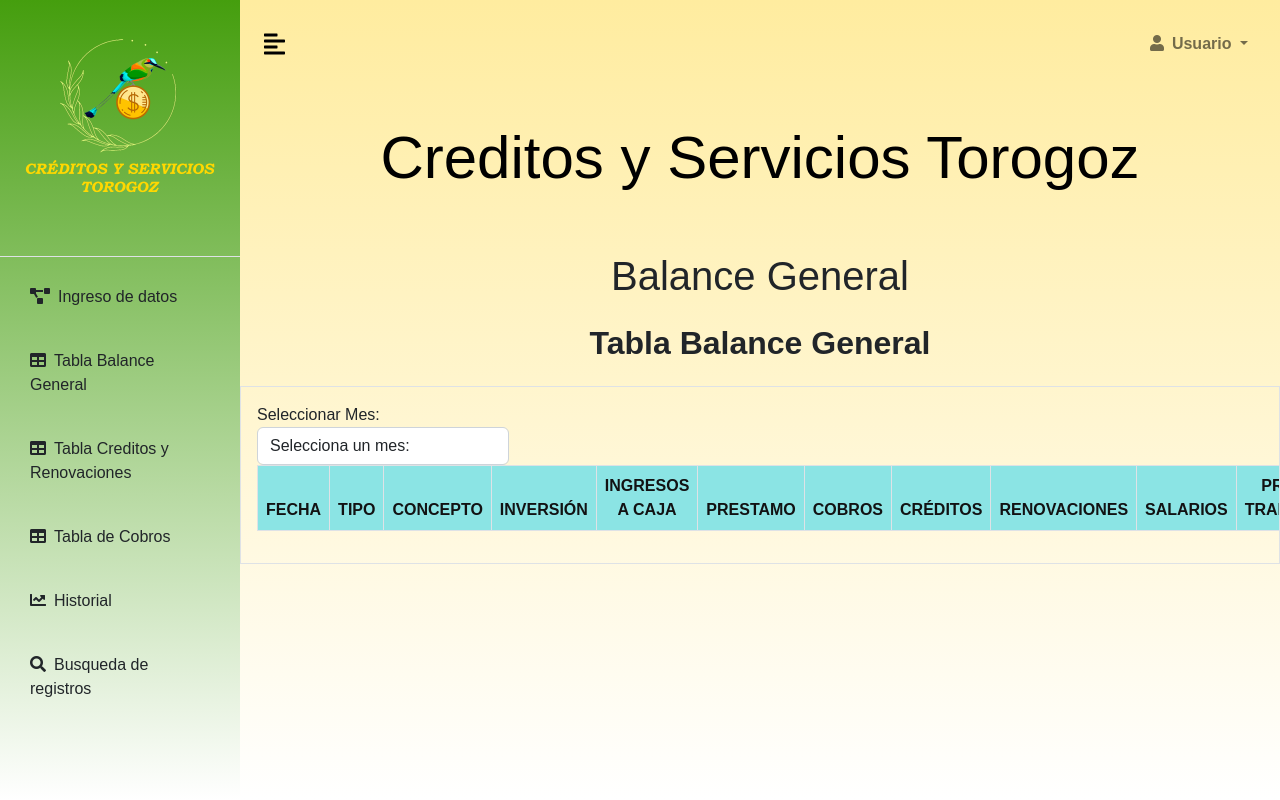
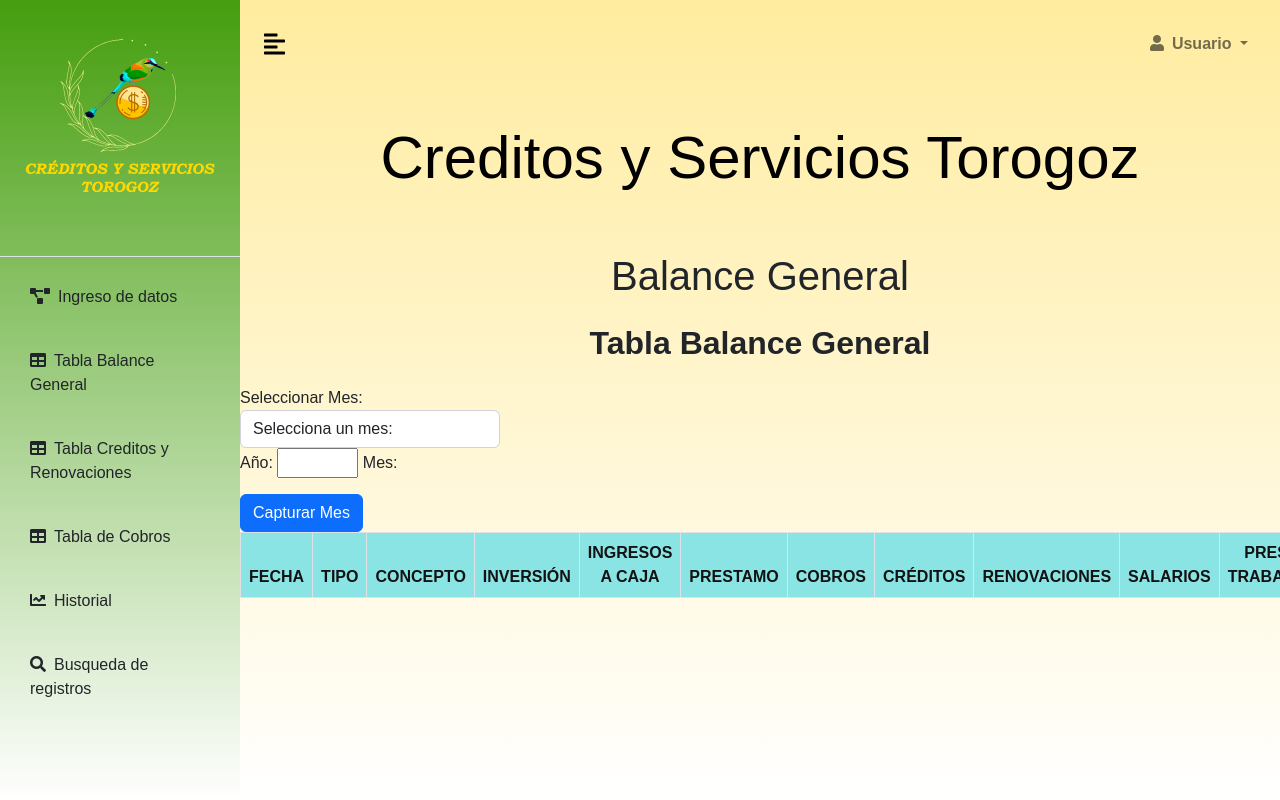
Before and after one commit to MiguelZelaya5/AppCySTorogoz, a Django app: page /tHistorial/ in a window 1280 px wide. Run offline with Django 5.2, Linux system fonts and the light colour scheme; the visitor is signed in with stand-in values (Sample User, id 1); lists and menus that the app fills with data are empty; some libraries are stand-ins or nearby versions.

Commit message:
Historial

```diff
--- a/CySTorogoz/urls.py
+++ b/CySTorogoz/urls.py
@@ -34,5 +34,7 @@ urlpatterns = [
     path('salir/', views.salir, name="salir"),
     path('tablabalanceGeneral/', views.tablabalancegeneral, name='tablabalanceGeneral'),
     path('tablacreditos/', views.tablacreditosyrenovaciones, name='tablacreditos'),
+    path('filtrar_por_mes/', views.filtrar_por_mes, name='filtrar_por_mes'),
+
 
 ]
--- a/TorogozApp/templates/base.html
+++ b/TorogozApp/templates/base.html
@@ -91,7 +91,8 @@
 
                 <!-- Dropdown 3 -->
                 <div class="">
-                    <a style="text-decoration: none">
+                    <a href="{% url 'tHistorial' %}" style="text-decoration: none">
+
                         <button class="btn btn-secondary  list-group-item list-group-item-action bg-transparent" type="button"  aria-expanded="false">
                             <i class="fas fa-chart-line me-2"></i>Historial
                         </button>
--- a/TorogozApp/templates/historial.html
+++ b/TorogozApp/templates/historial.html
@@ -5,27 +5,35 @@
 <div class="col pb-5">
     <h2 class="pb-3 fw-bold text-center" >Tabla Balance General</h2>
     <div class="col">
+        <form method="GET" action="{% url 'filtrar_por_mes' %}">
+            <div class="col-md-3">
+            <label for="mes">Seleccionar Mes:</label>
+            <select class="form-control" id="mes" name="mes">
+            <option value="seleccion">Selecciona un mes:</option>
+            <option value="1" {% if mes_actual == 1 %} selected {% endif %}>Enero</option>
+            <option value="2" {% if mes_actual == 2 %} selected {% endif %}>Febrero</option>
+            <option value="3" {% if mes_actual == 3 %} selected {% endif %}>Marzo</option>
+            <option value="4" {% if mes_actual == 4 %} selected {% endif %}>Abril</option>
+            <option value="5" {% if mes_actual == 5 %} selected {% endif %}>Mayo</option>
+            <option value="6" {% if mes_actual == 6 %} selected {% endif %}>Junio</option>
+            <option value="7" {% if mes_actual == 7 %} selected {% endif %}>Julio</option>
+            <option value="8" {% if mes_actual == 8 %} selected {% endif %}>Agosto</option>
+            <option value="9" {% if mes_actual == 9 %} selected {% endif %}>Septiembre</option>
+            <option value="10" {% if mes_actual == 10 %} selected {% endif %}>Octubre</option>
+            <option value="11" {% if mes_actual == 11 %} selected {% endif %}>Noviembre</option>
+            <option value="12" {% if mes_actual == 12 %} selected {% endif %}>Diciembre</option>
 
-        <div class="border p-3" style="overflow-x: auto;">
-            <div class="col-md-3">
-                <label for="mes">Seleccionar Mes:</label>
-                <select class="form-control" id="mes" name="mes">
-                    <option value="seleccion">Selecciona un mes: </option>
-                    <option value="1">Enero</option>
-                    <option value="2">Febrero</option>
-                    <option value="3">Marzo</option>
-                    <option value="4">Abril</option>
-                    <option value="5">Mayo</option>
-                    <option value="6">Junio</option>
-                    <option value="7">Julio</option>
-                    <option value="8">Agosto</option>
-                    <option value="9">Septiembre</option>
-                    <option value="10">Octubre</option>
-                    <option value="11">Noviembre</option>
-                    <option value="12">Diciembre</option>
-                    <!-- Agrega los demás meses según tu necesidad -->
-                </select>
+        </select>
+
+        <label for="año">Año:</label>
+        <input type="number" id="año" name="año" min="1982" max="2099" step="1" value="{{ año_actual }}" />
+        <!-- Aquí añadí el valor predeterminado como el año actual -->
+        <label for="mes">Mes:</label>
+        <button type="submit" class="btn btn-primary mt-3">Capturar Mes</button>
+
             </div>
+
+
             <table class="table table-hover table-striped table-bordered" id="example">
 
                 <thead style="background-color: #8be4e4; color: #121213;">
@@ -70,6 +78,10 @@
                 </tbody>
             </table>
 
+
+        </form>
+
+
         </div>
     </div>
 </div>
--- a/TorogozApp/views.py
+++ b/TorogozApp/views.py
@@ -9,6 +9,7 @@ from django.http import HttpResponseServerError
 from django.db import transaction
 from .models import TablaBalanceGeneral,TablaCreditos,TablaRenovaciones
 from django.contrib.auth.decorators import login_required
+from datetime import datetime
 
 #prueba
 #prueba3
@@ -388,3 +389,36 @@ def redirigir_a_admin(request):
 def salir(request):
     logout(request)
     return redirect('/')
+
+#---------------------------------------------------------------------------#
+#historial
+def filtrar_por_mes(request):
+
+    año_actual = datetime.now().year
+    mes_actual = datetime.now().month
+
+
+    with connection.cursor() as cursor:
+        cursor.execute("SELECT YEAR(CURDATE()) AS año")
+        año_actual_bd = cursor.fetchone()[0]
+
+
+    if año_actual_bd:
+        año_actual = año_actual_bd
+
+    if request.method == 'GET':
+        mes_seleccionado = request.GET.get('mes')
+        año_seleccionado = request.GET.get('año', año_actual)
+
+
+        if mes_seleccionado and mes_seleccionado != 'seleccion':
+            try:
+                mes_seleccionado = int(mes_seleccionado)
+                registros_filtrados = TablaBalanceGeneral.objects.filter(fecha__month=mes_seleccionado, fecha__year=año_seleccionado)
+                return render(request, 'historial.html', {'registros': registros_filtrados, 'año_actual': año_actual})
+            except ValueError:
+
+                pass
+
+    registros_todos = TablaBalanceGeneral.objects.filter(fecha__year=año_actual, fecha__month=datetime.now().month)
+    return render(request, 'historial.html', {'registros': registros_todos, 'año_actual': año_actual})
```
